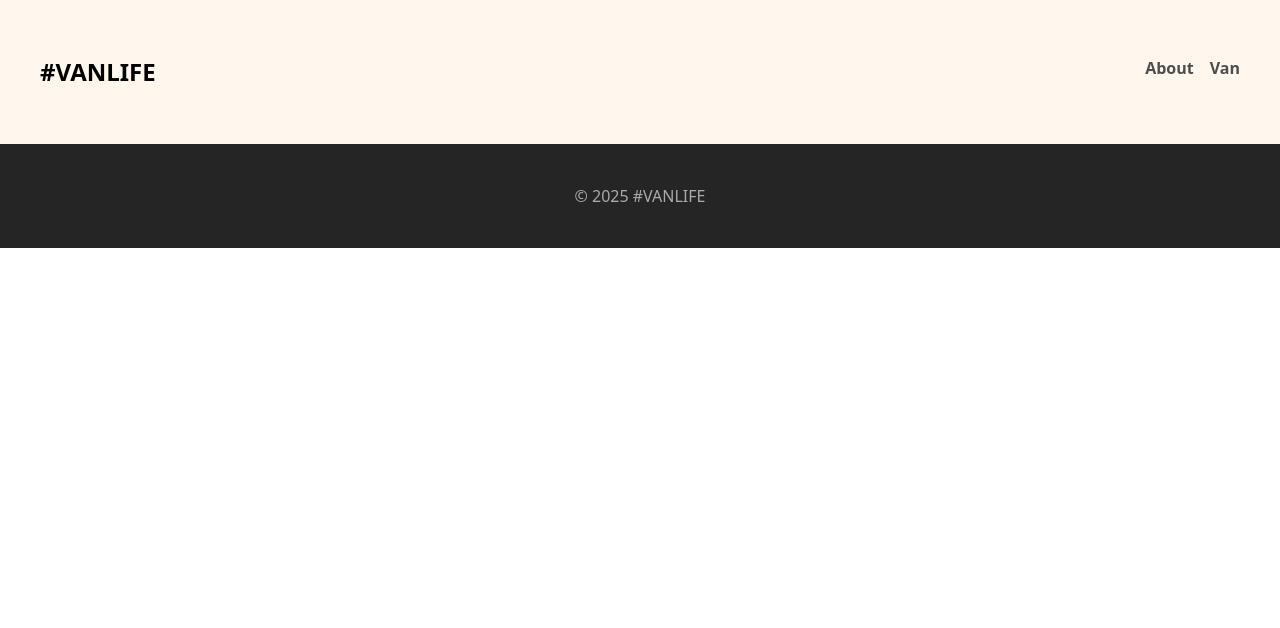
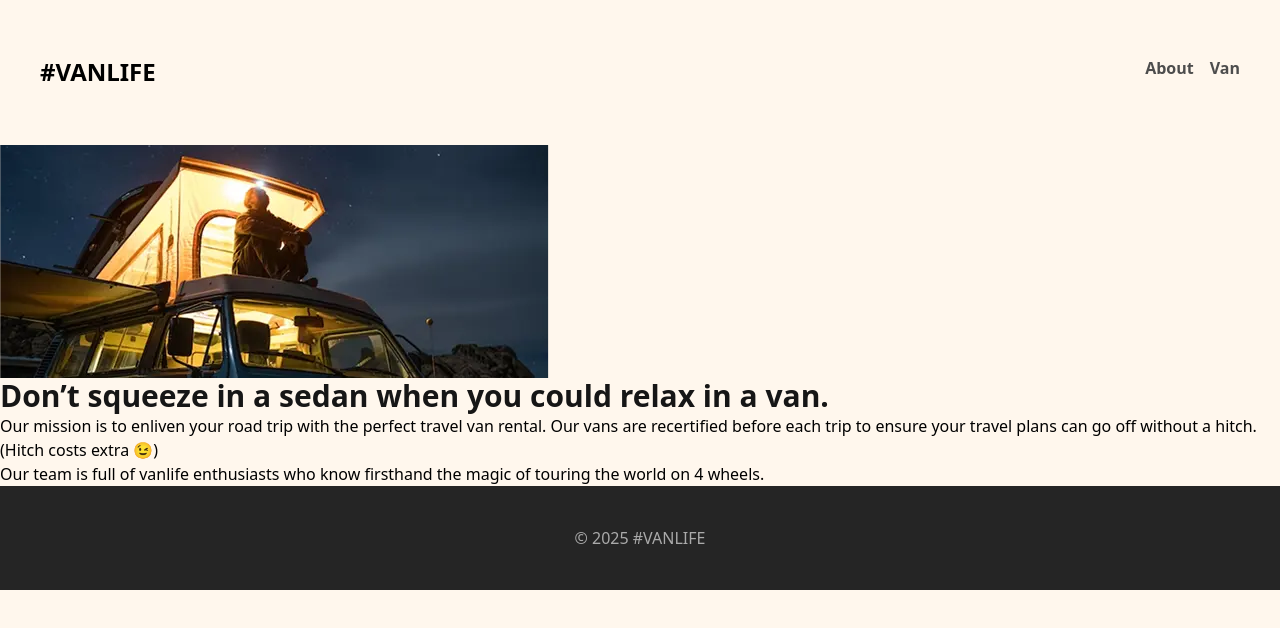
Before and after one commit to JoleneKearse/vanlife, a React (Vite) app: page /about in a window 1280 px wide. Shown: the top 628 px of the page. Built offline with nearby package versions, Linux system fonts and the light colour scheme.

Commit message:
feat: start about page

```diff
--- a/index.html
+++ b/index.html
@@ -7,7 +7,7 @@
     <link rel="stylesheet" href="src/index.css" />
     <title>VanLife</title>
   </head>
-  <body>
+  <body class="relative bg-brand-100 h-screen">
     <div id="root"></div>
     <script type="module" src="/src/main.jsx"></script>
   </body>
--- a/src/App.jsx
+++ b/src/App.jsx
@@ -1,5 +1,6 @@
 import { Routes, Route } from "react-router-dom";
 import HomePage from "./pages/HomePage";
+import AboutPage from "./pages/AboutPage";
 import NavBar from "./components/NavBar";
 import Footer from "./components/Footer";
 
@@ -9,7 +10,7 @@ function App() {
     <NavBar />
     <Routes>
       <Route path="/" element={<HomePage />}/>
-      {/* <Route path="/about" element={<AboutPage />}/> */}
+      <Route path="/about" element={<AboutPage />}/>
     </Routes>
     <Footer />
     </>
--- a/src/components/Footer.jsx
+++ b/src/components/Footer.jsx
@@ -1,9 +1,9 @@
 const Footer = () => {
   return (
-    <footer className="flex justify-center items-center bg-brand-100 text-neutral-200 py-4 bg-neutral-400 py-10">
+    <footer className="flex justify-center items-center bg-brand-100 text-neutral-200 py-4 bg-neutral-400 py-10 bottom-0">
       <p className="uppercase">&copy; {new Date().getFullYear()} #VanLife</p>
     </footer>
-   );
+  );
 }
 
 export default Footer;
--- /dev/null
+++ b/src/pages/AboutPage.jsx
@@ -0,0 +1,13 @@
+const AboutPage = () => {
+  return (
+    <main className="h-full">
+      <img src="/about.webp" alt="A customer enjoying the night sky while sitting on their van in front of their rooftop tent" />
+      <h1 className="text-neutral-500 font-bold text-3xl">Don’t squeeze in a sedan when you could relax in a van.</h1>
+      <p>Our mission is to enliven your road trip with the perfect travel van rental. Our vans are recertified before each trip to ensure your travel plans can go off without a hitch.
+      (Hitch costs extra 😉)</p>
+      <p>Our team is full of vanlife enthusiasts who know firsthand the magic of touring the world on 4 wheels.</p>
+    </main>
+  );
+}
+
+export default AboutPage;
```
